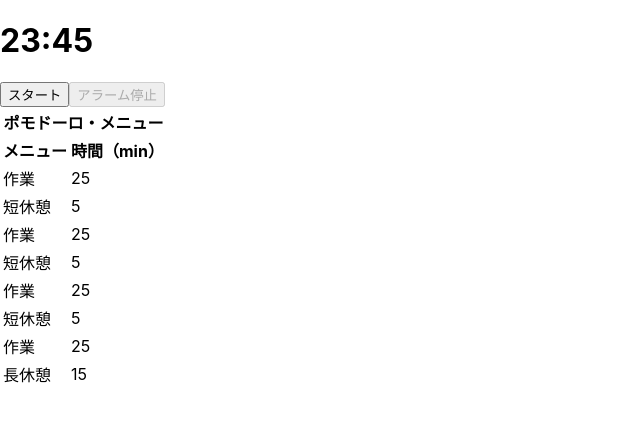
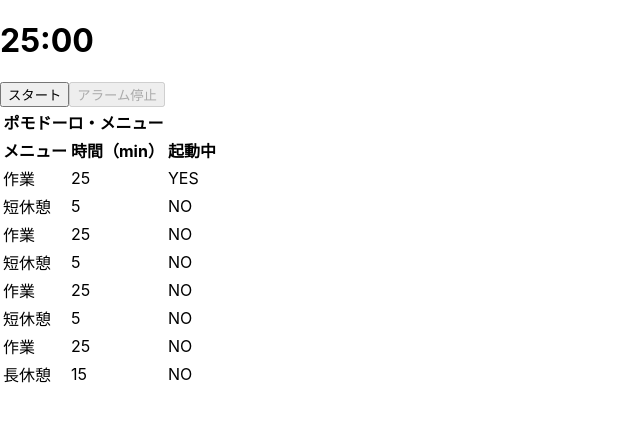
Before and after one commit to kzmshx/pomodoro, a React (Create React App) app: page / in a window 1280 px wide. Shown: the top 422 px of the page, without its empty margins (0-640 px from the left). Built offline with nearby package versions, Linux system fonts and the light colour scheme.

Commit message:
app: run timer

```diff
--- a/src/App.tsx
+++ b/src/App.tsx
@@ -1,59 +1,84 @@
-import React, {useState} from 'react';
-import {match} from "ts-pattern";
+import React, {useEffect, useMemo, useState} from 'react';
+
+function useInterval(callback: Function, delay: number | null) {
+    useEffect(() => {
+        if (delay !== null) {
+            const interval = setInterval(() => {
+                callback()
+            }, delay || 0)
+            return () => clearInterval(interval)
+        }
+    }, [callback, delay])
+}
 
 type TimerItem = {
     name: string
     seconds: number
-    active: boolean
 }
 
-const defaultTimerItems: TimerItem[] = [
-    {name: '作業', seconds: 1500, active: false},
-    {name: '短休憩', seconds: 300, active: false},
-    {name: '作業', seconds: 1500, active: false},
-    {name: '短休憩', seconds: 300, active: false},
-    {name: '作業', seconds: 1500, active: false},
-    {name: '短休憩', seconds: 300, active: false},
-    {name: '作業', seconds: 1500, active: false},
-    {name: '長休憩', seconds: 900, active: false},
+type CurrentTimer = {
+    index: number
+    remainingSeconds: number
+}
+
+const timerItems: TimerItem[] = [
+    {name: '作業', seconds: 1500},
+    {name: '短休憩', seconds: 300},
+    {name: '作業', seconds: 1500},
+    {name: '短休憩', seconds: 300},
+    {name: '作業', seconds: 1500},
+    {name: '短休憩', seconds: 300},
+    {name: '作業', seconds: 1500},
+    {name: '長休憩', seconds: 900},
 ]
 
-const TimerButtonMode = {
-    Start: 'start',
-    Stop: 'stop',
-} as const
+function App() {
+    const [timer, setTimer] = useState<CurrentTimer>({
+        index: 0,
+        remainingSeconds: timerItems[0].seconds,
+    })
+    const remainingTime = useMemo(
+        () => {
+            const minutes = Math.floor(timer.remainingSeconds / 60).toString().padStart(2, '0')
+            const seconds = (timer.remainingSeconds % 60).toString().padStart(2, '0')
+            return `${minutes}:${seconds}`
+        },
+        [timer]
+    )
 
-type TimerButtonMode = typeof TimerButtonMode[keyof typeof TimerButtonMode]
+    const [timerRunning, setTimerRunning] = useState(false)
+    const timerButtonLabel = useMemo(
+        () => timerRunning ? 'ストップ' : 'スタート',
+        [timerRunning]
+    )
 
+    const [alarmRinging, setAlarmRinging] = useState(false)
+    const alarmStopButtonDisabled = useMemo(
+        () => !alarmRinging,
+        [alarmRinging]
+    )
 
-function App() {
-    const [timerItems, setTimerItems] = useState<TimerItem[]>(defaultTimerItems)
-    const [timerButtonMode, setTimerButtonMode] = useState<TimerButtonMode>(TimerButtonMode.Start)
-    const timerButtonLabel = match(timerButtonMode)
-        .with(TimerButtonMode.Start, (): string => 'スタート')
-        .with(TimerButtonMode.Stop, (): string => 'ストップ')
-        .exhaustive()
-    const [alarmStopButtonDisabled, setAlarmStopButtonDisabled] = useState(true)
-
-    const handleTimerButtonClick = () => {
-        if (timerButtonMode === TimerButtonMode.Start) {
-            setTimerButtonMode(TimerButtonMode.Stop)
-        } else if (timerButtonMode === TimerButtonMode.Stop) {
-            setTimerButtonMode(TimerButtonMode.Start)
+    useInterval(() => {
+        if (timer.remainingSeconds === 0) {
+            const nextIndex = (timer.index + 1) % timerItems.length
+            setTimer({
+                index: nextIndex,
+                remainingSeconds: timerItems[nextIndex].seconds,
+            })
+            setAlarmRinging(true)
         } else {
-            throw new Error('Unknown timer button mode')
+            setTimer({
+                ...timer,
+                remainingSeconds: timer.remainingSeconds - 1,
+            })
         }
-    }
-
-    const handleAlarmStopButtonClick = () => {
-        setAlarmStopButtonDisabled(true)
-    }
+    }, timerRunning ? 1000 : null)
 
     return (
         <div>
-            <h1>23:45</h1>
-            <button onClick={handleTimerButtonClick}>{timerButtonLabel}</button>
-            <button onClick={handleAlarmStopButtonClick} disabled={alarmStopButtonDisabled}>アラーム停止</button>
+            <h1>{remainingTime}</h1>
+            <button onClick={() => setTimerRunning(!timerRunning)}>{timerButtonLabel}</button>
+            <button onClick={() => setAlarmRinging(false)} disabled={alarmStopButtonDisabled}>アラーム停止</button>
             <table>
                 <thead>
                 <tr>
@@ -62,13 +87,15 @@ function App() {
                 <tr>
                     <th>メニュー</th>
                     <th>時間（min）</th>
+                    <th>起動中</th>
                 </tr>
                 </thead>
                 <tbody>
-                {timerItems.map((timer, index) => (
-                    <tr key={index}>
-                        <td>{timer.name}</td>
-                        <td>{timer.seconds / 60}</td>
+                {timerItems.map((t, i) => (
+                    <tr key={i}>
+                        <td>{t.name}</td>
+                        <td>{t.seconds / 60}</td>
+                        <td>{i === timer.index ? 'YES' : 'NO'}</td>
                     </tr>
                 ))}
                 </tbody>
```
